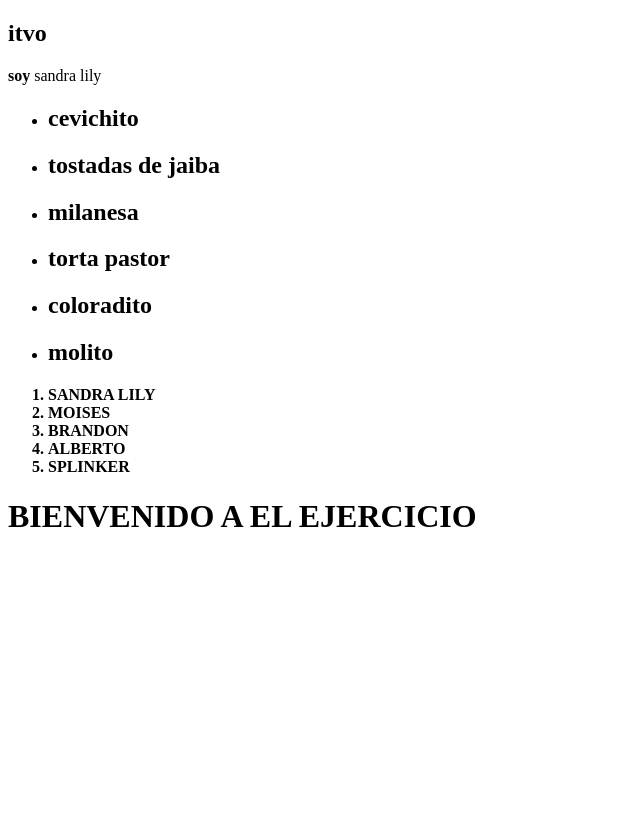
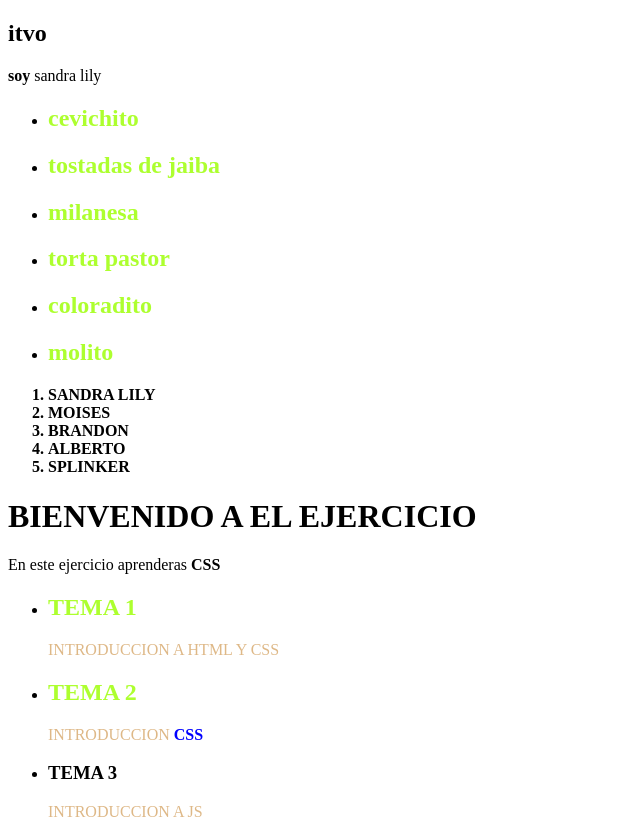
Before and after one commit to I6B-2022/practica1-sandra-santiago, a plain HTML site: page index.html in a window 1280 px wide. Shown: the whole page, without its empty margins (0-640 px from the left). Before the commit the page ends 800 px from the top, so only its background shows below. Drawn offline with Linux system fonts and the light colour scheme.

Commit message:
ejercicio

```diff
--- a/index.html
+++ b/index.html
@@ -23,6 +23,18 @@
            color: pink;
        }
 */
+       li h2 {
+           color: greenyellow;
+       }
+
+       ul p {
+           color: burlywood;
+       }
+
+       ul p strong{
+           color: blue;
+       }
+
     </style>
 </head>
 <body>
@@ -46,13 +58,28 @@
         </ul>
         <ol>
             <li>SANDRA LILY</li>
-        <LI>MOISES</LI>
-        <LI>BRANDON</LI>
-        <LI>ALBERTO</LI>
-        <LI>SPLINKER</LI>
+            <li>MOISES</li>
+            <li>BRANDON</li>
+            <li>ALBERTO</li>
+            <li>SPLINKER</li>
         </ol>
+    </strong>
     <h1>BIENVENIDO A EL EJERCICIO</h1>
 
-</strong>
+    <P>
+        En este ejercicio aprenderas <strong>CSS</strong>
+    </P>
+
+    <ul>
+        <li><h2>TEMA 1</h2></li>
+        <P>INTRODUCCION A HTML Y CSS</P>
+        <li><h2>TEMA 2</h2></li>
+        <p>INTRODUCCION <strong>CSS</strong></p>
+        <li><h3>TEMA 3</h3></li>
+        <P>INTRODUCCION A JS</P>
+
+    </ul>
+
+
 </body>
 </html>
```
Lines whose indentation alone changed are shown as unchanged.
